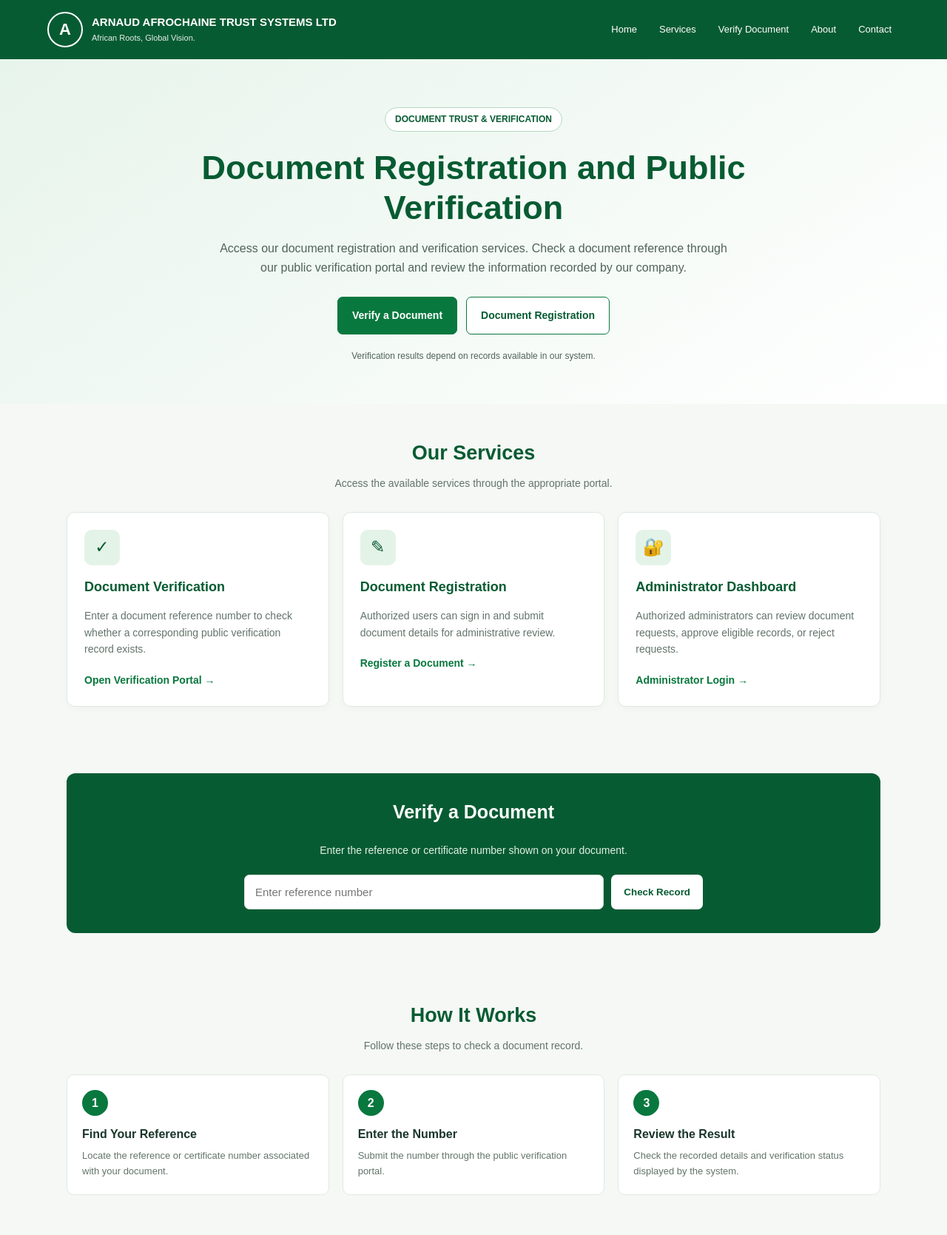
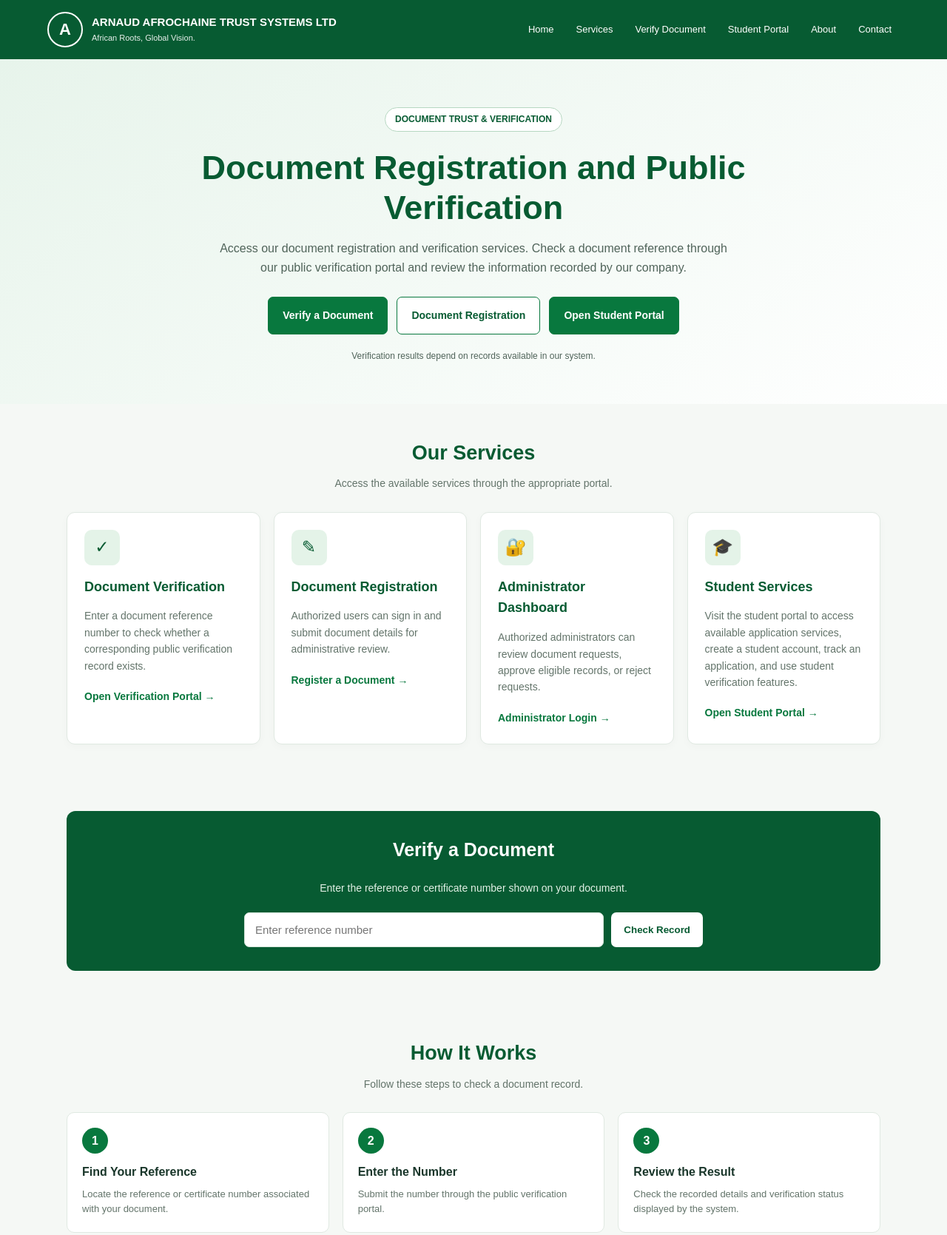
Before and after one commit to arnaudafrochaineverification-cyber/arnaud-document-seal, a plain HTML site: page index.html in a window 1280 px wide. Shown: the top 1669 px of the page at 74% size. Drawn offline with Linux system fonts and the light colour scheme.

Commit message:
Update index.html with additional services and links

```diff
--- a/index.html
+++ b/index.html
@@ -1,14 +1,9 @@
-<!DOCTYPE html>
-<html lang="en">
+<!DOCTYPE html><html lang="en">
 <head>
   <meta charset="UTF-8">
   <meta name="viewport" content="width=device-width, initial-scale=1.0">
   <meta name="theme-color" content="#075b32">
-  <meta name="description" content="ARNAUD AFROCHAINE TRUST SYSTEMS LTD — document registration and public verification services.">
-
-  <title>ARNAUD AFROCHAINE TRUST SYSTEMS LTD | Document Trust</title>
-
-  <style>
+  <meta name="description" content="ARNAUD AFROCHAINE TRUST SYSTEMS LTD — document registration, public verification, and student services.">  <title>ARNAUD AFROCHAINE TRUST SYSTEMS LTD | Document Trust</title>  <style>
     * {
       box-sizing: border-box;
     }
@@ -406,69 +401,49 @@
         width: 100%;
       }
     }
-  </style>
-</head>
-
-<body>
-
-<header>
+  </style></head><body><header>
   <div class="brand">
-    <div class="logo">A</div>
-
-    <div>
+    <div class="logo">A</div><div>
   <div class="brand-name">
     ARNAUD AFROCHAINE TRUST SYSTEMS LTD
   </div>
   <div class="motto">African Roots, Global Vision.</div>
 </div>
-  </div>
 
-  <nav aria-label="Main navigation">
+  </div>  <nav aria-label="Main navigation">
     <a href="#home">Home</a>
     <a href="#services">Services</a>
     <a href="#verify">Verify Document</a>
+    <a href="https://arnaudafrochaineverification-cyber.github.io/arnaud-student-verification/">Student Portal</a>
     <a href="#about">About</a>
     <a href="#contact">Contact</a>
   </nav>
-</header>
-
-<section class="hero" id="home">
-  <span class="hero-badge">DOCUMENT TRUST & VERIFICATION</span>
-
-  <h1>Document Registration and Public Verification</h1>
-
-  <p>
+</header><section class="hero" id="home">
+  <span class="hero-badge">DOCUMENT TRUST & VERIFICATION</span>  <h1>Document Registration and Public Verification</h1>  <p>
     Access our document registration and verification services.
     Check a document reference through our public verification portal
     and review the information recorded by our company.
-  </p>
-
-  <div class="hero-actions">
+  </p>  <div class="hero-actions">
     <a class="button button-primary" href="verify-document.html">
       Verify a Document
+    </a><a class="button button-secondary" href="seal-document.html">
+  Document Registration
 </a>
 
-    <a class="button button-secondary" href="seal-document.html">
-      Document Registration
+<a class="button button-primary" href="https://arnaudafrochaineverification-cyber.github.io/arnaud-student-verification/">
+  Open Student Portal
 </a>
-  </div>
 
-  <p class="trust-note">
+  </div>  <p class="trust-note">
     Verification results depend on records available in our system.
   </p>
-</section>
-
-<main>
-
-  <section class="section" id="services">
+</section><main>  <section class="section" id="services">
     <div class="section-heading">
       <h2>Our Services</h2>
       <p>
         Access the available services through the appropriate portal.
       </p>
-    </div>
-
-    <div class="cards">
+    </div><div class="cards">
 
   <article class="card">
     <div class="card-icon" aria-hidden="true">&#10003;</div>
@@ -509,14 +484,27 @@
     <a href="login.html">Administrator Login &rarr;</a>
   </article>
 
-    </div>
-  </section>
+  <article class="card">
+    <div class="card-icon" aria-hidden="true">&#127891;</div>
 
-  <section class="section" id="verify">
-    <div class="verify-panel">
-      <h2>Verify a Document</h2>
+    <h3>Student Services</h3>
 
     <p>
+      Visit the student portal to access available application
+      services, create a student account, track an application,
+      and use student verification features.
+    </p>
+
+    <a href="https://arnaudafrochaineverification-cyber.github.io/arnaud-student-verification/">
+      Open Student Portal &rarr;
+    </a>
+  </article>
+
+</div>
+
+  </section>  <section class="section" id="verify">
+    <div class="verify-panel">
+      <h2>Verify a Document</h2>  <p>
     Enter the reference or certificate number shown on your document.
   </p>
 
@@ -532,17 +520,14 @@
     <button type="submit">Check Record</button>
   </form>
 </div>
-  </section>
 
-  <section class="section">
+  </section>  <section class="section">
     <div class="section-heading">
       <h2>How It Works</h2>
       <p>
         Follow these steps to check a document record.
       </p>
-    </div>
-
-    <div class="steps">
+    </div><div class="steps">
 
   <article class="step">
     <div class="step-number">1</div>
@@ -571,13 +556,10 @@
   </article>
 
 </div>
-  </section>
 
-  <section class="section" id="about">
+  </section>  <section class="section" id="about">
     <div class="about">
-      <h2>About Our Company</h2>
-
-      <p>
+      <h2>About Our Company</h2>  <p>
     <strong>ARNAUD AFROCHAINE TRUST SYSTEMS LTD</strong> is developing
     digital services for document registration and public record
     verification.
@@ -596,17 +578,14 @@
     also been appropriately verified.
   </p>
 </div>
-  </section>
 
-  <section class="section" id="contact">
+  </section>  <section class="section" id="contact">
     <div class="section-heading">
       <h2>Contact Us</h2>
       <p>
         Contact our company for enquiries about our services.
       </p>
-    </div>
-
-    <div class="contact-grid">
+    </div><div class="contact-grid">
 
   <div class="contact-item">
     <strong>Company</strong>
@@ -628,11 +607,8 @@
   </div>
 
 </div>
-  </section>
 
-</main>
-
-<footer>
+  </section></main><footer>
   <p><strong>ARNAUD AFROCHAINE TRUST SYSTEMS LTD</strong></p>
   <p>African Roots, Global Vision.</p>
   <p>
@@ -642,10 +618,10 @@
     <a href="verify-document.html">Verification</a>
     &nbsp; | &nbsp;
     <a href="login.html">Administrator Login</a>
+    &nbsp; | &nbsp;
+    <a href="https://arnaudafrochaineverification-cyber.github.io/arnaud-student-verification/">Student Portal</a>
   </p>
-</footer>
-
-<script>
+</footer><script>
   document.getElementById("year").textContent =
     new Date().getFullYear();
 
@@ -674,7 +650,5 @@
       window.location.href = destination.href;
     }
   );
-</script>
-
-</body>
+</script></body>
 </html>
```
Lines whose indentation alone changed are shown as unchanged.
